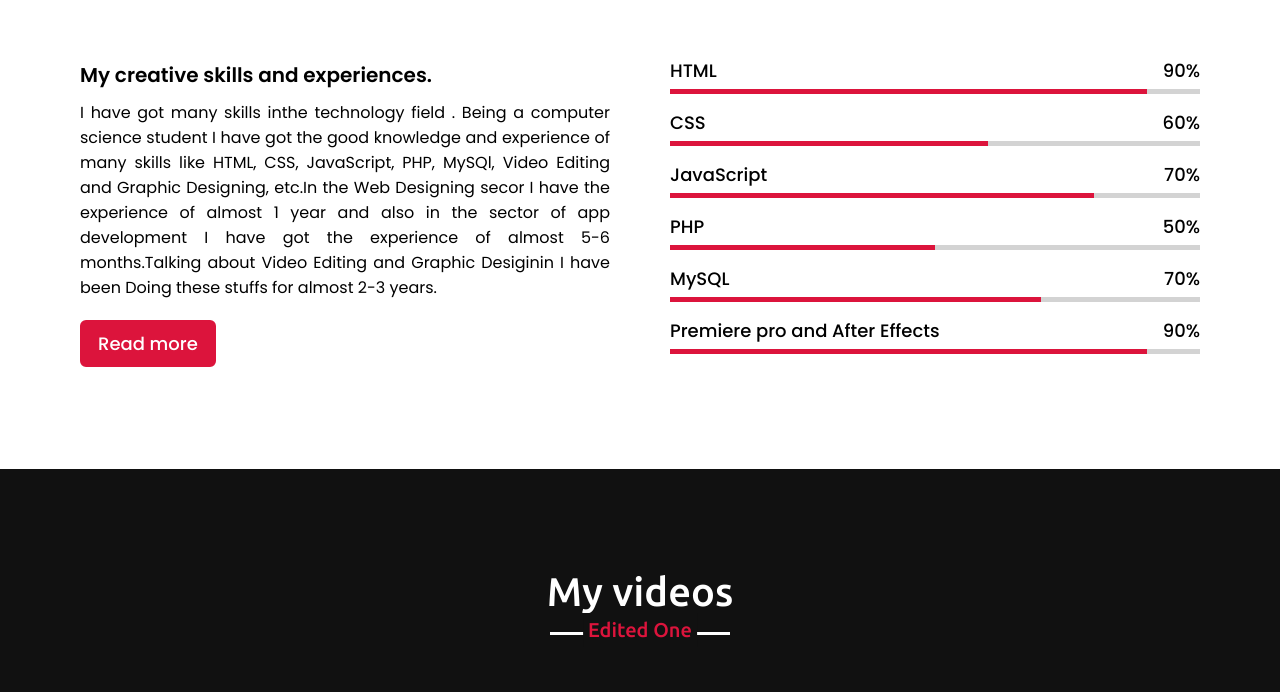
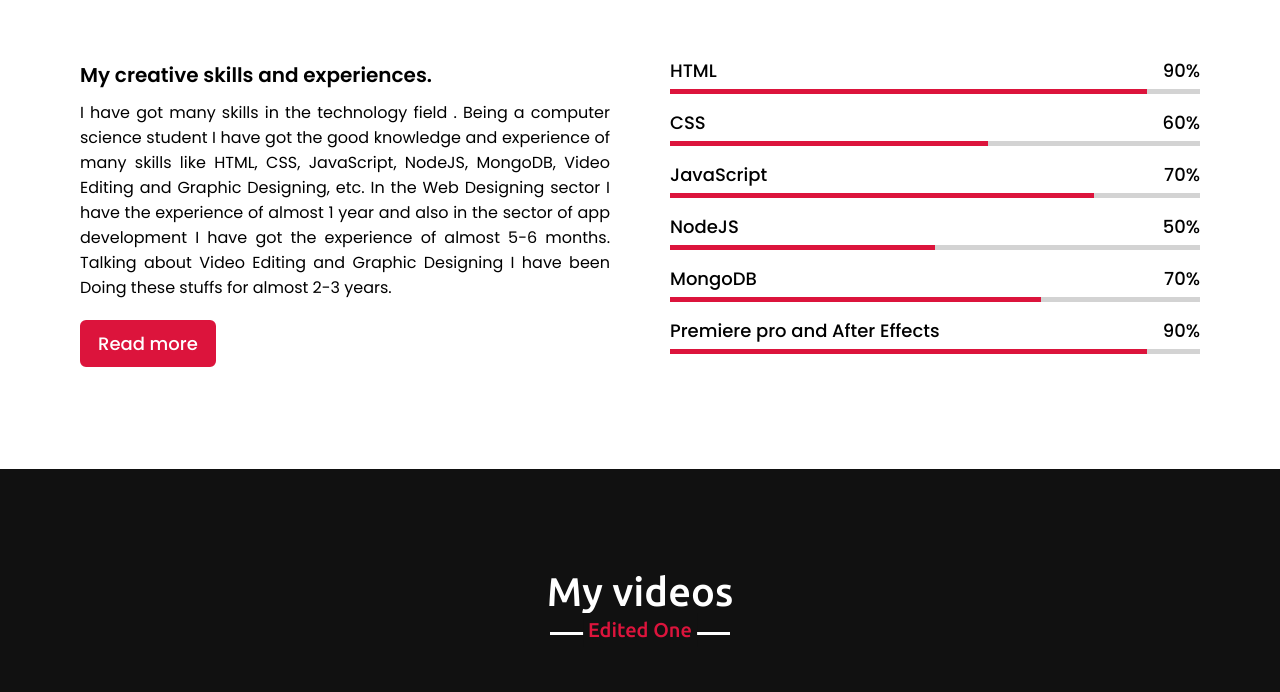
Before and after one commit to Chetan9848/portfolio-website, a plain HTML site: page index.html in a window 1280 px wide. Shown: the part 2273-2965 px from the top of the page. Drawn offline with nearby package versions, Linux system fonts and the light colour scheme.

```diff
--- a/index.html
+++ b/index.html
@@ -61,11 +61,11 @@
                 <div class="column right">
                     <div class="text">
                         I'm Chetan and I'm a <span class="typing-2"></span> </div>
-                    <p>I am now 18 years old and I am from Nepal.I have complete my school education from a government
+                    <p>I am now 18 years old and I am from Nepal. I have complete my school education from a government
                         school named 'Shree Mahendranagar Secondary School (SADHARAN)'. I have studied science with
                         computer subject at +2 level at 'Radiant Secondary School'. After +2 level I have joined 'Quest Group of Institute
                         ,punjab' Which is in India. Now I am studying Computer Science Engineering
-                        at Quest.This website is all about my protfolio. </p>
+                        at Quest.This website is all about my portfolio. </p>
                     <a href="#">Download CV</a>
                 </div>
             </div>
@@ -81,7 +81,7 @@
                         <i class="fa fa-paint-brush" aria-hidden="true"></i>
                         <div class="text">Web Design</div>
                         <p>I provide the services related to web designing and I have a Good experience in this Field as
-                            I have build 5-6 website till now.
+                            I have build 5-6 websites till now.
                         </p>
                     </div>
                 </div>
@@ -114,11 +114,11 @@
             <div class="skills-content">
                 <div class="column left">
                     <div class="text">My creative skills and experiences.</div>
-                    <p>I have got many skills inthe technology field . Being a computer science student I have got the
-                        good knowledge and experience of many skills like HTML, CSS, JavaScript, PHP, MySQl, Video
-                        Editing and Graphic Designing, etc.In the Web Designing secor I have the experience of almost 1
+                    <p>I have got many skills in the technology field . Being a computer science student I have got the
+                        good knowledge and experience of many skills like HTML, CSS, JavaScript, NodeJS, MongoDB, Video
+                        Editing and Graphic Designing, etc. In the Web Designing sector I have the experience of almost 1
                         year and also in the sector of app development I have got the experience of almost 5-6
-                        months.Talking about Video Editing and Graphic Desiginin I have been Doing these stuffs for
+                        months. Talking about Video Editing and Graphic Designing I have been Doing these stuffs for
                         almost 2-3 years.</p>
                     <a href="#">Read more</a>
                 </div>
@@ -146,14 +146,14 @@
                     </div>
                     <div class="bars">
                         <div class="info">
-                            <span>PHP</span>
+                            <span>NodeJS</span>
                             <span>50%</span>
                         </div>
                         <div class="line php"></div>
                     </div>
                     <div class="bars">
                         <div class="info">
-                            <span>MySQL</span>
+                            <span>MongoDB</span>
                             <span>70%</span>
                         </div>
                         <div class="line mysql"></div>
@@ -227,7 +227,7 @@
                 <div class="column left">
                     <div class="text">Get In Touch</div>
                     <p>For further details you may contact me by direct mailing me in given below E-mail or you can
-                        personally message me in Instagram account usernamed @ninja_0.0</p>
+                        personally message me in Instagram account usernamed ninja_0.0</p>
                     <div class="icons">
                         <div class="row">
                             <i class="fa fa-user" aria-hidden="true"></i>
```
Also changed, not shown: images/banner.jpg (deleted), images/profile-1.jpeg (deleted), images/profile-2.jpeg (deleted), images/profile-3.jpeg (deleted), images/profile-4.jpeg (deleted), images/profile-5.jpeg (deleted).
